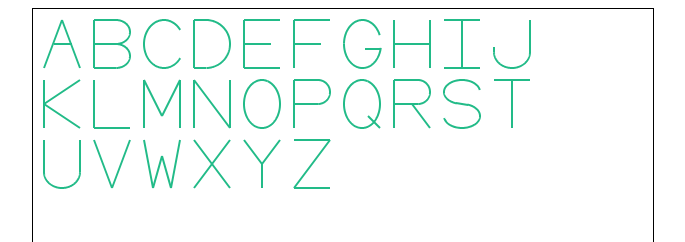
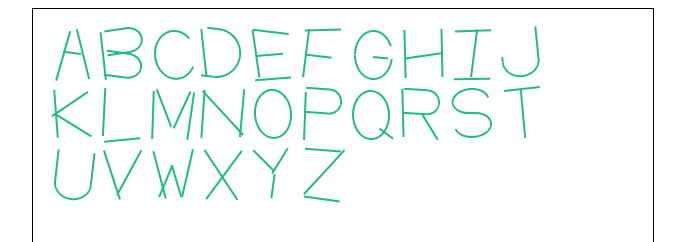
Before and after one commit to michaelfoland/chicken-scratch, a plain HTML site: page index.html in a window 1280 px wide. Shown: the top 242 px of the page, without its empty margins (297-982 px from the left). Drawn offline with Linux system fonts and the light colour scheme.

Commit message:
Add functions for chicken scratch drawing

```diff
--- a/characters.js
+++ b/characters.js
@@ -525,6 +525,25 @@ function drawCharacters(canvasEl) {
   }
 }
 
+function drawChickenScratchCharacters(canvasEl) {
+  let ctx = canvasEl.getContext('2d');
+  ctx.lineWidth = lineWidth;
+  ctx.strokeStyle = color;
+
+  let offset = {};
+  let index = 0;
+
+
+  for (let char in characters) {
+      offset.x = (index % 10) * 50 + 10;
+      offset.y = Math.floor(index / 10) * 60 + 10;
+
+      drawChickenScratchCharacter(ctx, characters[char], offset);
+
+      index++;
+  }
+}
+
 function drawCharacter(context, character, offset) {
   character.forEach(stroke => {
     drawStroke(context, stroke, offset)
@@ -544,6 +563,93 @@ function drawStroke(context, stroke, offset) {
 
   context.stroke();
 }
+
+function drawChickenScratchCharacter(context, character, offset) {
+  character.forEach(stroke => {
+    drawChickenScratchStroke(context, stroke, offset)
+  });
+}
+
+function drawChickenScratchStroke(context, stroke, offset) {
+  console.log('in drawChickenScratchStroke, char offset =',offset);
+
+  // save context object
+  context.save();
+
+  // translate context
+  let translateOffset = {
+    x: offset.x + (calculateStrokeXOffset(stroke)),
+    y: offset.y + (calculateStrokeYOffset(stroke))
+  }
+
+  console.log('translateOffset =',translateOffset);
+
+  context.translate(translateOffset.x, translateOffset.y);
+
+  // adjust offset accordingly
+  let newOffset = {
+    x: 0 - (calculateStrokeXOffset(stroke)),
+    y: 0 - (calculateStrokeYOffset(stroke))
+  };
+
+  // rotate context
+  // this should return a rotation within +/- 9 deg
+  let rotation = ((Math.PI / 10) * Math.random()) - Math.PI / 20;
+
+  context.rotate(rotation);
+
+
+  // translate context
+  // NOT DOING THIS YET
+  let randomYTrans = 2 - Math.round((Math.random() * 4));
+  let randomXTrans = 2 - Math.round((Math.random() * 4));
+  context.translate(randomXTrans, randomYTrans);
+
+  // draw stroke
+  drawStroke(context, stroke, newOffset);
+
+  // restore context object
+  context.restore();
+}
+
+function calculateStrokeXOffset(stroke) {
+  return calculateStrokeOffset(stroke, 'x');
+}
+
+function calculateStrokeYOffset(stroke) {
+  return calculateStrokeOffset(stroke, 'y');
+}
+
+function calculateStrokeOffset(stroke, dimension) {
+
+  if (!Array.isArray(stroke)) {
+    if (stroke.type === 'line') {
+      return (stroke.start[dimension] + stroke.end[dimension]) / 2;
+    } else if (stroke.type === 'ellipse') {
+      return (stroke.bounds[dimension + '1'] + stroke.bounds[dimension + '2']) / 2;
+    }
+  } else {
+
+    let all = [];
+
+    stroke.forEach(subStroke => {
+      if (subStroke.type === 'line') {
+        all.push(subStroke.start[dimension]);
+        all.push(subStroke.end[dimension]);
+      } else if (subStroke.type === 'ellipse') {
+        all.push(subStroke.bounds[dimension + '1']);
+        all.push(subStroke.bounds[dimension + '2']);
+      }
+    });
+
+    // NOTE: Spread operator necessary because
+    // Math.max() and Math.min() don't expect arrays
+    console.log('Math.max(...all) =',Math.max(...all));
+    console.log('Math.min(...all) =',Math.min(...all));
+    return (Math.max(...all) + Math.min(...all)) / 2;
+  }
+}
+
 
 function draw(context, subject, offset) {
   if (subject.type == 'line') {
--- a/index.html
+++ b/index.html
@@ -22,7 +22,8 @@
     <script src="characters.js"></script>
     <script>
       let canvas = document.getElementById('da-canvas');
-      drawCharacters(canvas);
+
+      drawChickenScratchCharacters(canvas);
     </script>
   </body>
 </html>
```
